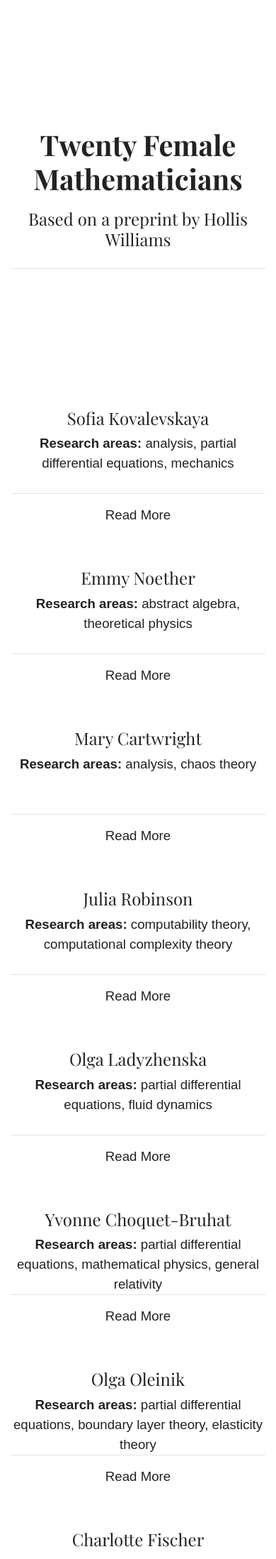
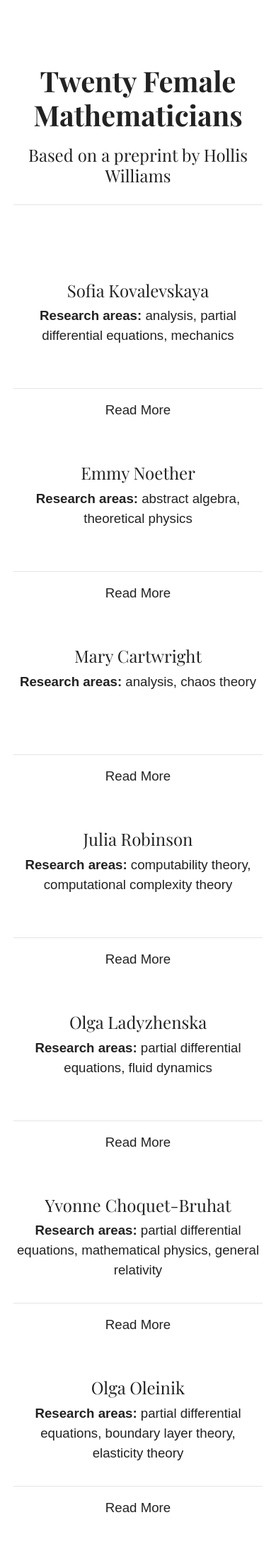
Before and after one commit to tusindfryd/twenty-female-mathematicians, a Jekyll site: the page built from index.markdown, in a window 390 px wide. Shown: the top 2197 px of the page at 71% size. Built offline with Jekyll 4.4.1, drawn with Linux system fonts in a browser that asks for light colours; some web fonts are replaced.

Commit message:
Update mobile view

```diff
--- a/assets/main.css
+++ b/assets/main.css
@@ -108,6 +108,16 @@ section.footnotes, section.footnotes li, section.footnotes p {
     section.footnotes, section.footnotes li, section.footnotes p {
         font-size: 12pt;
     }
+    #card {
+        height: 100px;
+    }
+    .container {
+        max-width: 98vw;
+    }
+    .header {
+        padding-top: 10vh;
+        padding-bottom: 10vh;
+    }
 }
 
 @media (orientation: landscape) {
```
